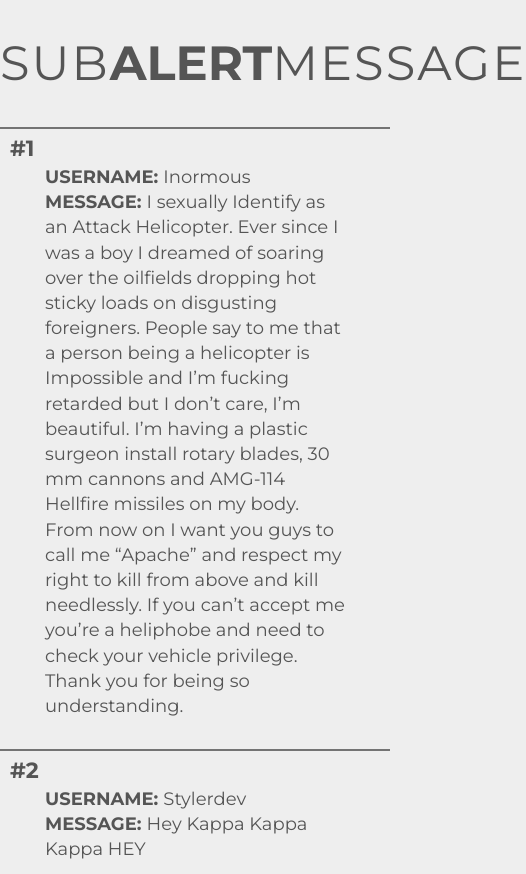
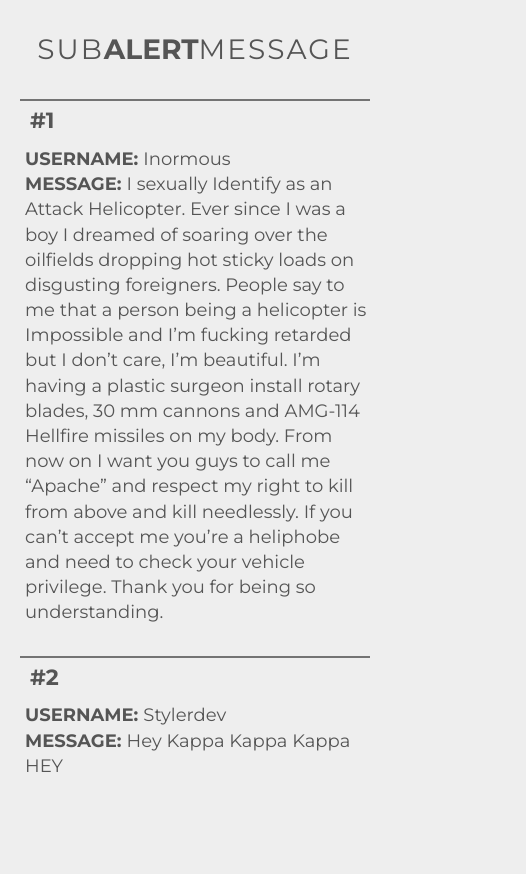
Before and after one commit to AKrauseDesign/subalertmessage, a website: page frontend/dashboard/index.html in a window 390 px wide. Shown: the whole page, 526 px wide, since content can reach past the window. Drawn offline with Linux system fonts and the light colour scheme; a script that the page names is missing; files whose address does not match are found by name.

Commit message:
Make frontend dash responsive, give it a nice webkit scrollbar

```diff
--- a/frontend/dashboard/sass/main.sass
+++ b/frontend/dashboard/sass/main.sass
@@ -1,5 +1,20 @@
 $main: #555
 $bg: #eee
+
+// Scrollbar stuff. Webkit only
+::-webkit-scrollbar
+  width: 4px
+  height: 4px
+
+::-webkit-scrollbar-track
+  background: transparent
+
+::-webkit-scrollbar-thumb
+  background-color: #a5abb1
+
+::-webkit-scrollbar-thumb:hover
+  background-color: darken(#a5abb1, 20)
+
 
 html, body
   color: $main
@@ -49,3 +64,12 @@ section
   .logo
     text-align: center
     margin-left: 0
+  .content
+    margin: 20px
+
+@media (max-width: 600px)
+  .logo
+    font-size: 28px
+  .wrap
+    width: 100%
+    margin: 10px 5px 0 5px
```
Also changed, not shown: frontend/dashboard/dist/main.css.
